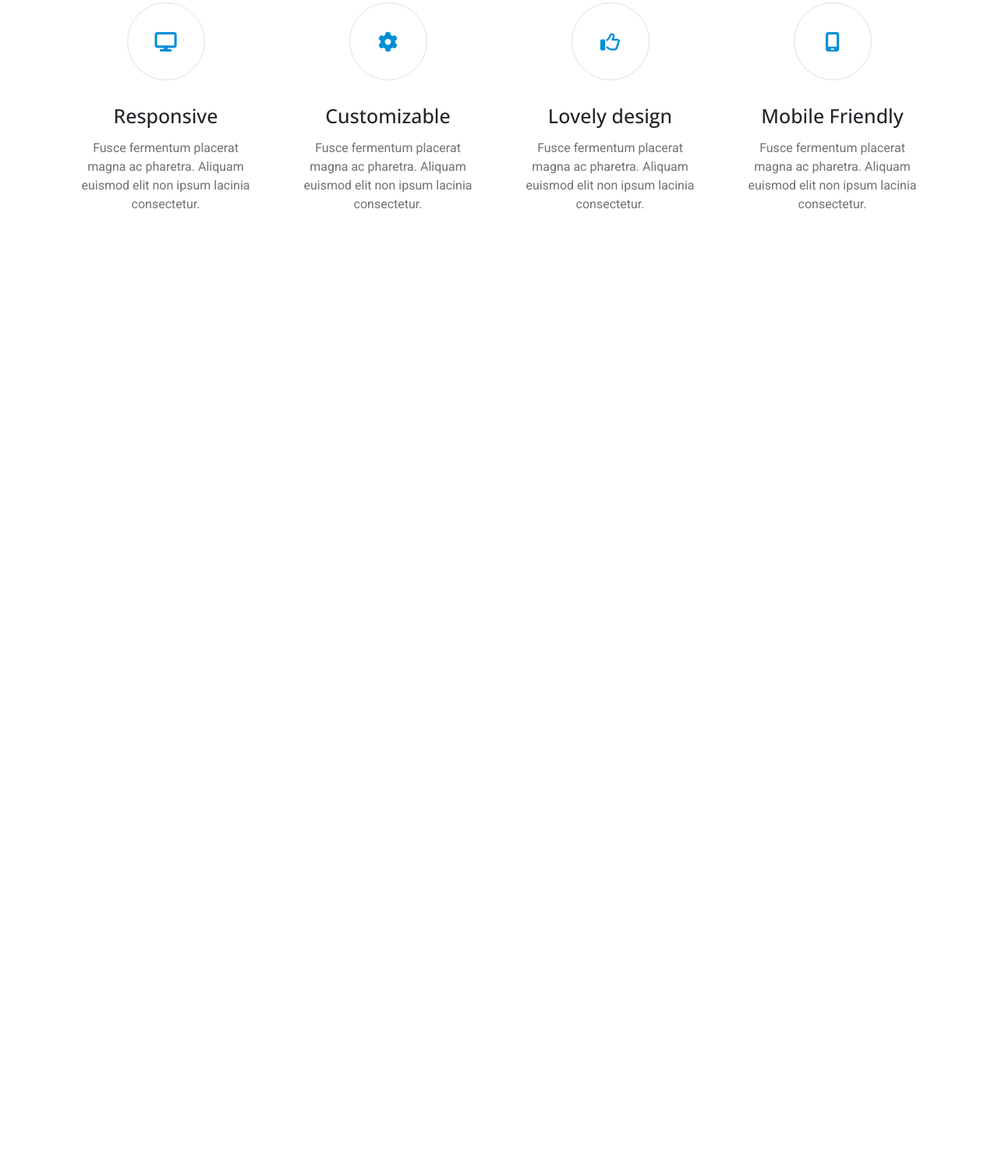
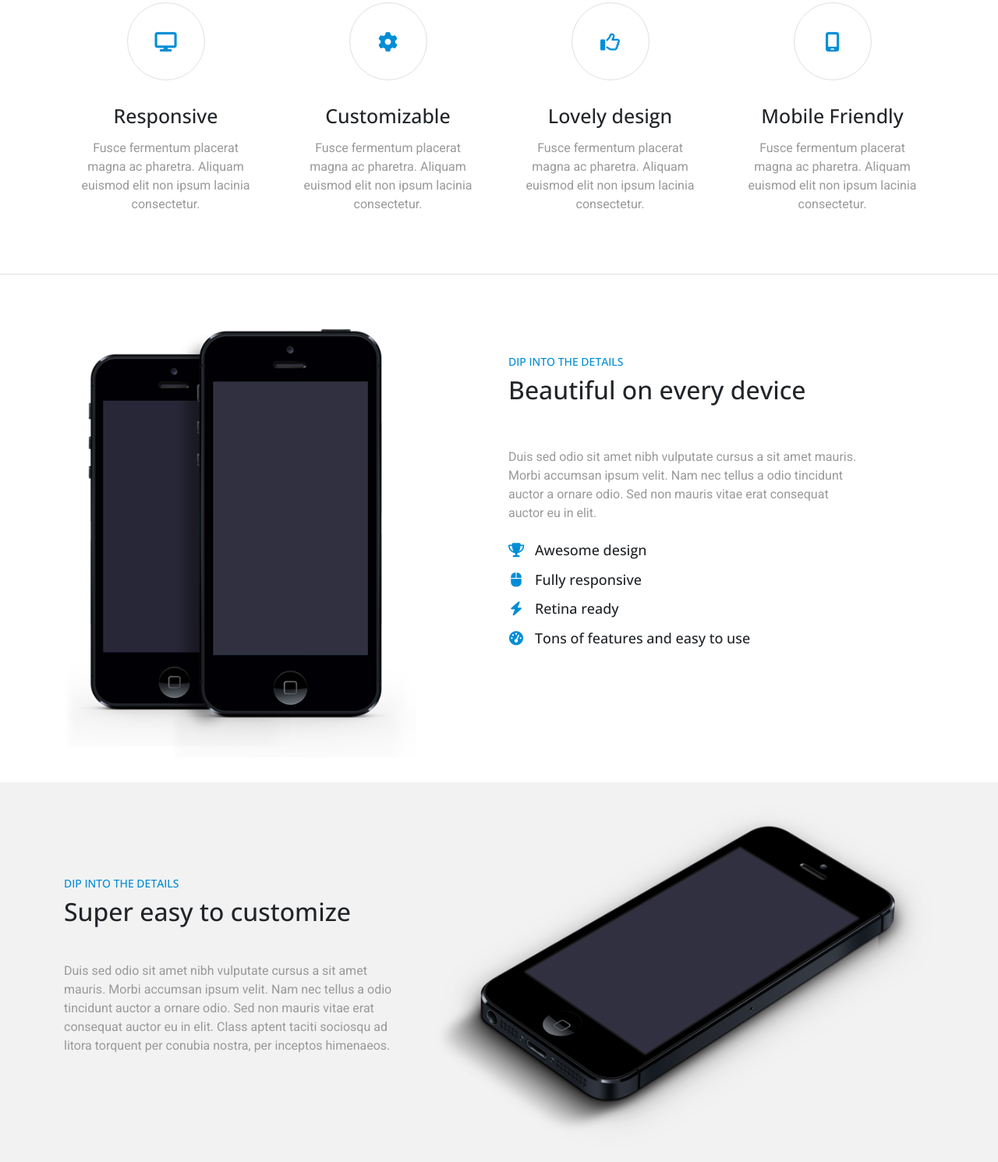
Before and after one commit to israt-zahan-mukta/Lucid, a plain HTML site: page index.html in a window 1280 px wide. Shown: the part 1009-2499 px from the top of the page at 78% size. Before the commit the page ends 1360 px from the top, so only its background shows below. Drawn offline with nearby package versions, Linux system fonts and the light colour scheme.

Commit message:
device-section added

```diff
--- a/assets/css/style.css
+++ b/assets/css/style.css
@@ -39,6 +39,7 @@ h6{
     color: #fff;
     text-transform: uppercase;
     border: 1px solid #727173;
+    border-radius: 3px;
     font-size: 14px;
     font-weight: 300;
     padding: 15px;
@@ -59,9 +60,13 @@ header{
 .navbar-brand{
       padding: 20px 0px;
 }
+.navbar-expand-lg .navbar-nav .nav-link {
+    padding-right: 0;
+    padding-left: 0;
+}
 .nav-link{
     color: #ffffff ;
-    margin-right: 20px;
+    margin-left: 25px;
     font-weight: 300;
     font-size: 15px;
     letter-spacing: 0.5px;
@@ -110,7 +115,7 @@ h1{
     font-weight: 400;
 }
 p{
-    color: #727173;
+    color: #999999;
     margin-bottom: 25px;
     padding-right: 66px;
 }
@@ -132,6 +137,9 @@ p{
 }
 .features-title h2{
     margin-top: 1.5%;
+}
+.feature-title span{
+    margin: 2% auto;
 }
 .section-title span{
     position: relative;
@@ -156,8 +164,8 @@ p{
     width: 0%;
     transition: all 0.3s ease-in-out;
 }
-.section-title:hover span::before,
-.section-title:hover span::after{
+section:hover span::before,
+section:hover span::after{
     width: 3%;
 }
 .feature-content{
@@ -187,4 +195,69 @@ p{
 .feature-content p{
     padding: 0 20px;
 }
-/* Divice Section */
+.feature-section{
+    border-bottom:  1px solid #e0e0e0;
+}
+/* Device CSS */
+.device-section{
+    padding: 5.5% 0 2.5%;
+}
+.device-section img{
+    width: 100%;
+    transition: all 0.3s ease-in-out;
+}
+.device-section img:hover{
+    transform: scale(1.1, 1.1);
+}
+.device-title{
+    margin-top: 3%;
+}
+.device-title span,
+.customize-content span{
+    margin: 4% 0 10%;
+    text-align: right;
+}
+.device-title span::before,
+.customize-content span::before{
+    left: 0;
+}
+.device-title span::after,
+.customize-content span::after{
+    right: 93.6%;
+}
+.device-content p{
+    margin: 25px 0 25px;
+    padding-right: 88px;
+}
+.device-content ul li{
+    list-style: none;
+    margin-bottom: 1.5%;
+}
+.device-content ul li .fa-solid{
+    width: 20px;
+    height: 20px;
+    text-align: center;
+    font-size: 18px;
+    line-height: 20px;
+    color: #008ed6;
+}
+.device-content ul li h5{
+    display: inline-block;
+    margin-left: 10px;
+    font-size: 18px;
+}
+/* Customize CSS */
+.customize-section{
+    background: #f2f2f2;
+    padding: 2.3% 0 1.5%;
+}
+.customize-section p{
+    padding-right: 5px;
+}
+.iPhone-image{
+    width: 100%;
+    transition: all 0.3s ease-in-out;
+}
+.iPhone-image:hover{
+ transform: scale(1.1, 1.1);
+}
--- a/index.html
+++ b/index.html
@@ -6,6 +6,9 @@
 
     <!-- Website Title -->
     <title>Lucid</title>
+
+    <!-- Favicon -->
+    <link rel="icon" type="text/image" href="assets/img/favicon.png">
 
     <!-- Bootstrap CSS -->
     <link rel="stylesheet" type="text/css" href="assets/vendor/bootstrap/css/bootstrap.min.css">
@@ -43,16 +46,16 @@
                 <div class="collapse navbar-collapse" id="navbarSupportedContent">
                   <ul class="navbar-nav ms-auto mb-2 mb-lg-0">
                     <li class="nav-item ">
-                      <a class="nav-link" aria-current="page" href="#">Home</a>
+                      <a class="nav-link" aria-current="page" href="index.html">Home</a>
                     </li>
                     <li class="nav-item">
-                      <a class="nav-link" href="#">Features</a>
+                      <a class="nav-link" href="#features">Features</a>
                     </li>
                     <li class="nav-item">
-                      <a class="nav-link" href="#">About</a>
+                      <a class="nav-link" href="#about">About</a>
                     </li>
                     <li class="nav-item">
-                      <a class="nav-link" href="#">Testimonials</a>
+                      <a class="nav-link" href="#testimonials">Testimonials</a>
                     </li>
                     <li class="nav-item">
                       <a class="nav-link" href="#">Pricing</a>
@@ -98,7 +101,7 @@
 
 
     <!-- Features Section Start -->
-    <section class="feature-section">
+    <section class="feature-section" id="features">
       <div class="container">
         <div class="row">
           <div class="col-lg-12 features-title section-title">
@@ -146,6 +149,71 @@
     <!-- Features Section End -->
 
 
+    <!-- Device Section Start -->
+    <section class="device-section" id="about">
+      <div class="container">
+        <div class="row">
+          <div class="col-lg-5">
+            <img src="assets/img/devices.png" alt="Device Phone" class="img-fluid">
+          </div>
+
+          <div class="col-lg-6 offset-lg-1 device-title section-title">
+            <h6>Dip into the details</h6>
+            <h2>Beautiful on every device</h2>
+            <span></span>
+
+            <div class="device-content">
+              <p>Duis sed odio sit amet nibh vulputate cursus a sit amet mauris. Morbi accumsan ipsum velit. Nam nec tellus a odio tincidunt auctor a ornare odio. Sed non  mauris vitae erat consequat auctor eu in elit. </p>
+
+              <ul>
+                <li>
+                  <i class="fa-solid fa-trophy"></i>
+                  <h5>Awesome design</h5>
+                </li>
+
+                <li>
+                  <i class="fa-solid fa-computer-mouse"></i>
+                  <h5>Fully responsive</h5>
+                </li>
+
+                <li>
+                  <i class="fa-solid fa-bolt"></i>
+                  <h5>Retina ready</h5>
+                </li>
+
+                <li>
+                  <i class="fa-solid fa-gauge-high"></i>
+                  <h5>Tons of features and easy to use</h5>
+                </li>
+              </ul>
+            </div>
+          </div>
+        </div>
+      </div>
+    </section>
+    <!-- Device Section End -->
+
+
+    <!-- Customize Section Start -->
+    <section class="customize-section" id="testimonials">
+      <div class="container">
+        <div class="row align-items-center">
+          <div class="col-lg-5 customize-content section-title">
+            <h6>Dip into the details</h6>
+            <h2>Super easy to customize</h2>
+            <span></span>
+
+            <p>Duis sed odio sit amet nibh vulputate cursus a sit amet mauris. Morbi accumsan ipsum velit. Nam nec tellus a odio tincidunt auctor a ornare odio. Sed non  mauris vitae erat consequat auctor eu in elit. Class aptent taciti sociosqu ad litora torquent per conubia nostra, per inceptos himenaeos.</p>
+          </div>
+
+          <div class="col-lg-7">
+            <img src="assets/img/iPhone.png" alt="iPhone" class="iPhone-image">
+          </div>
+        </div>
+      </div>
+    </section>
+    <!-- Customize Section End -->
+
 
     <!-- Jquery JS -->
     <script src="assets/js/jquery.min.js"></script>
```
Also changed, not shown: assets/img/favicon.png (added), assets/img/iPhone.png (renamed from assets/img/iPhone 5.png).
